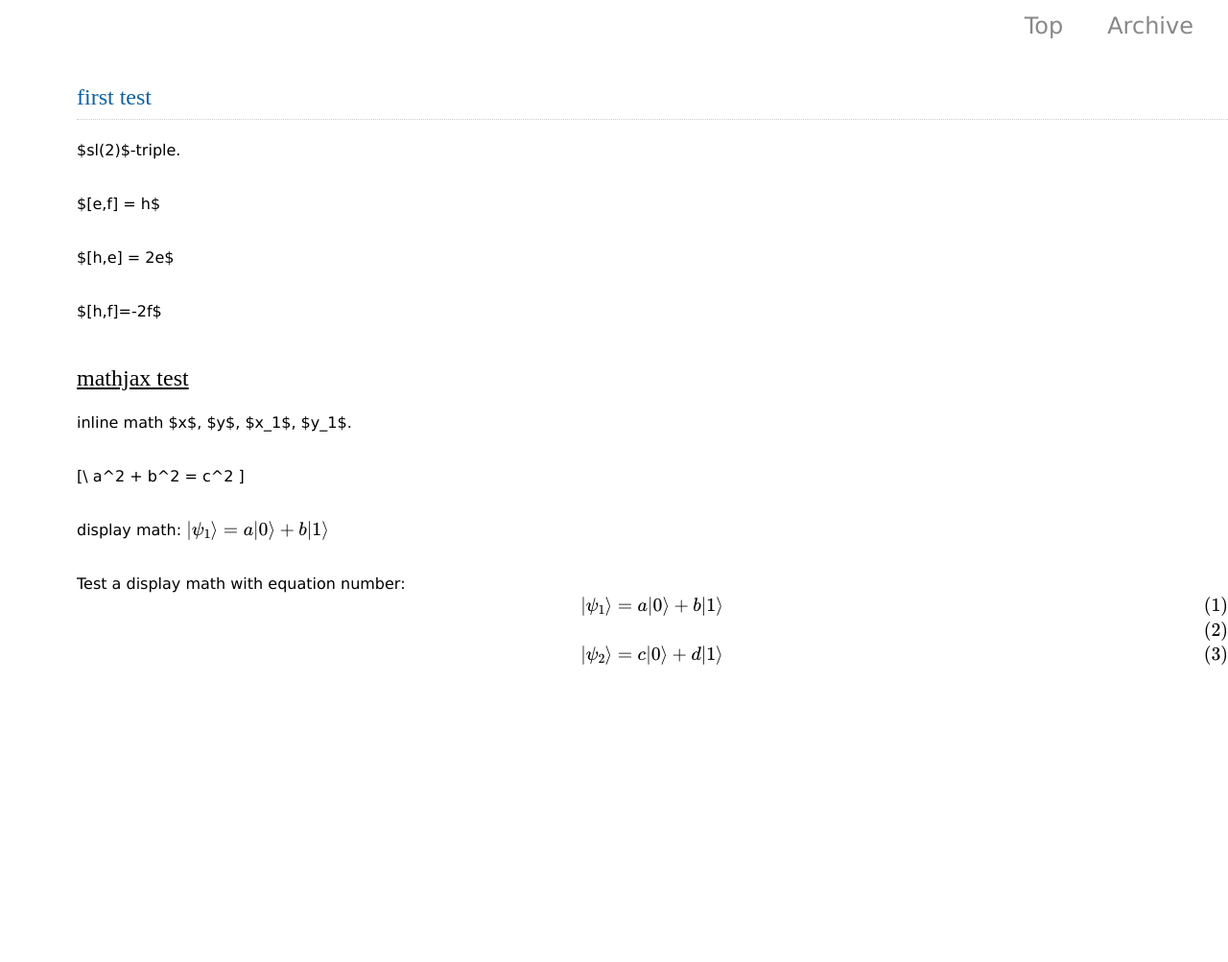
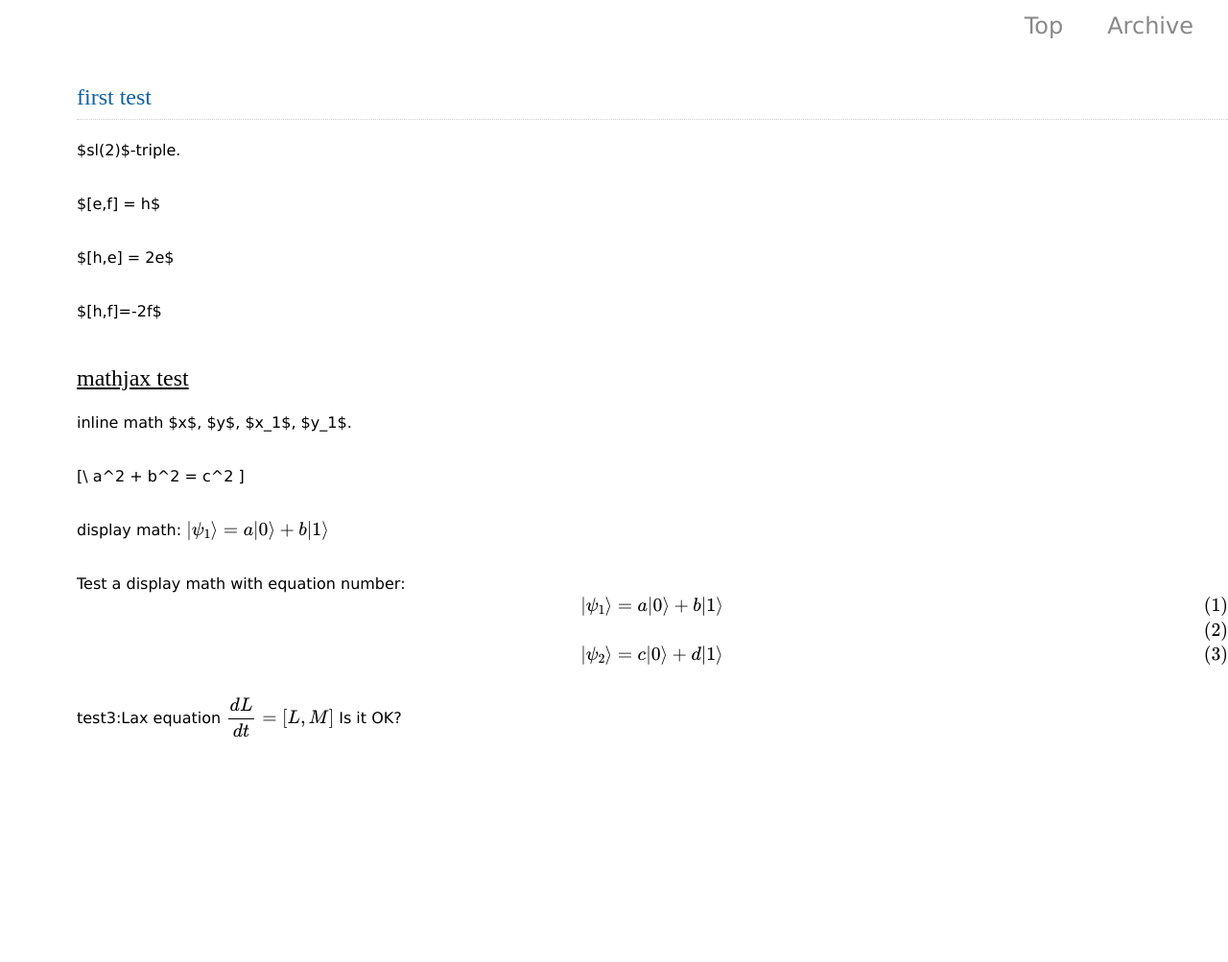
Before and after one commit to vertexoperator/vertexoperator.github.io, a Jekyll site: the page built from _posts/2017-09-26-0.md, in a window 1280 px wide. Shown: the whole page at 96% size. Built offline with Jekyll 4.4.1, drawn with Linux system fonts in a browser that asks for light colours; our own code applies the rules of GitHub Pages for plain Markdown files; Markdown is read by kramdown in place of the engine named in the settings; formulas are drawn with MathJax 3.

Commit message:
change md processor

```diff
--- a/_config.yml
+++ b/_config.yml
@@ -1,4 +1,4 @@
-markdown: maruku
+markdown: kramdown
 kramdown:
   input: GFM
 baseurl: http://vertexoperator.github.io/
--- a/_posts/2017-09-26-0.md
+++ b/_posts/2017-09-26-0.md
@@ -29,3 +29,7 @@ $$
     |\psi_2\rangle &= c|0\rangle + d|1\rangle
   \end{align}
 $$
+
+test3:Lax equation
+$$\dfrac{dL}{dt} = [L,M]$$
+Is it OK?
```
